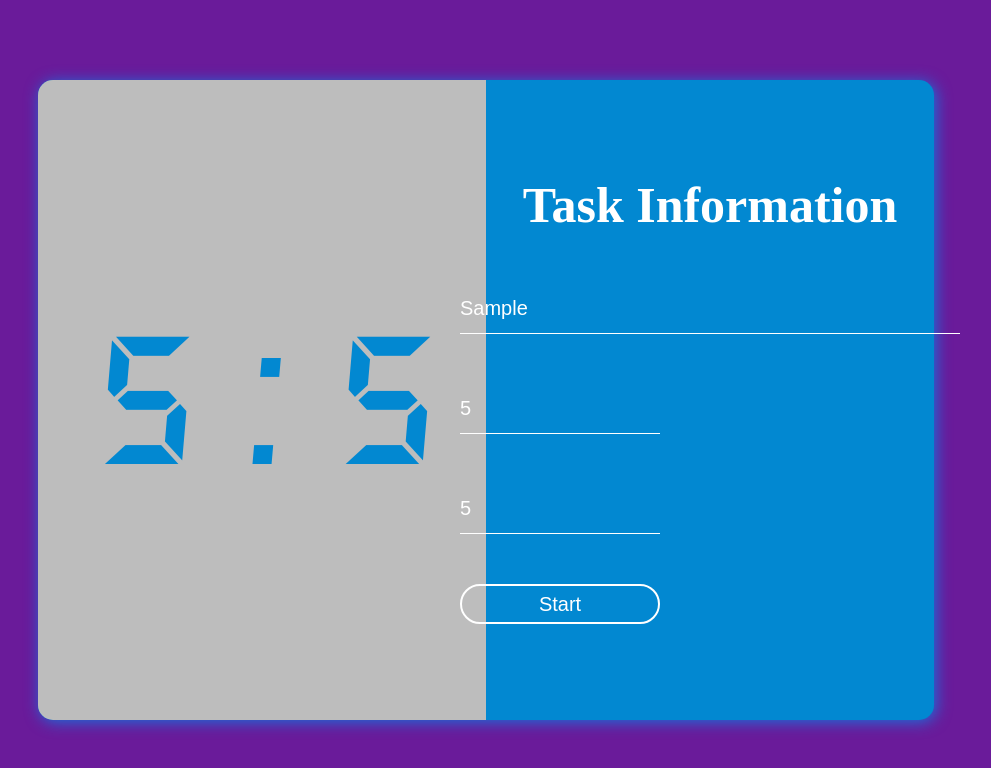
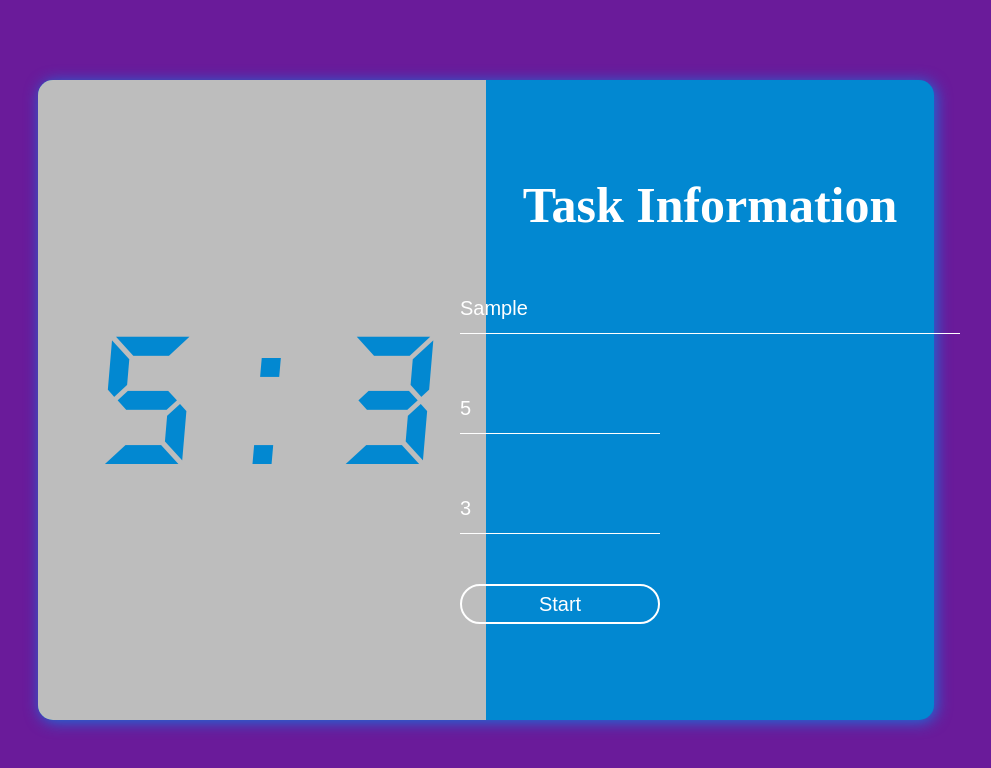
Before and after one commit to HosseinYasinzade/pomodo-timer, a plain HTML site: page index.html in a window 1280 px wide. Both pictures are taken after typing "Sample", "5", "5" into the empty fields and a click on the input "Start". Shown: the whole page, without its empty margins (154-1145 px from the left). Drawn offline with Linux system fonts and the light colour scheme.

Commit message:
add timer

```diff
--- a/index.html
+++ b/index.html
@@ -33,7 +33,7 @@
             class="input task-num task_seconde"
           />
           <br />
-          <input type="submit" value="Start" class="start_btn" />
+          <input type="submit" value="Start" class="set_btn btn" />
         </form>
       </div>
     </div>
--- a/scripts/script.js
+++ b/scripts/script.js
@@ -1,13 +1,33 @@
 const body = document.querySelector("body");
-const titleInput = document.querySelector(".task_title");
-const MinuteInput = document.querySelector(".task_minute");
-const secondeInput = document.querySelector(".task_seconde");
-const btn = document.querySelector(".start_btn");
+let MinuteInput = document.querySelector(".task_minute");
+let secondeInput = document.querySelector(".task_seconde");
+const btn = document.querySelector(".set_btn");
 const timer = document.querySelector(".timer");
 const title = document.querySelector(".task-paragraph");
-const form = document.querySelector(".task");
 
 const setTimer = (min, sec) => {
+  timer.textContent = `${min} : ${sec}`;
+};
+
+const startTimer = () => {
+  let min = Number(MinuteInput.value);
+  let sec = Number(secondeInput.value);
+
+  if (sec <= 0 && min <= 0) {
+    clearInterval(intervalId);
+    title.textContent = "Time End";
+    return;
+  }
+
+  if (sec === 0) {
+    min--;
+    sec = 59;
+  } else {
+    sec--;
+  }
+
+  MinuteInput.value = min;
+  secondeInput.value = sec;
   timer.textContent = `${min} : ${sec}`;
 };
 
@@ -30,7 +50,7 @@ btn.addEventListener("click", function (e) {
     body.style.backgroundColor = "#6a1b9a";
     timer.style.color = "#0288d1";
     title.textContent = "";
-    title.color = "#0288d1";
     setTimer(MinuteInput.value, secondeInput.value);
+    setInterval(startTimer, 1000);
   }
 });
--- a/styles/style.css
+++ b/styles/style.css
@@ -62,7 +62,7 @@ body {
 .task_minute {
   margin-right: 10rem;
 }
-.start_btn {
+.btn {
   width: 20rem;
   height: 5vh;
   border: 2px solid #fff;
@@ -73,7 +73,7 @@ body {
   transition: all 0.3s ease-in;
 }
 
-.start_btn:hover {
+.btn:hover {
   border: none;
   background-color: #fff;
   color: #1673dd;
@@ -97,5 +97,4 @@ body {
 .task-paragraph {
   font-size: 3rem;
   color: #0288d1;
-
 }
```
